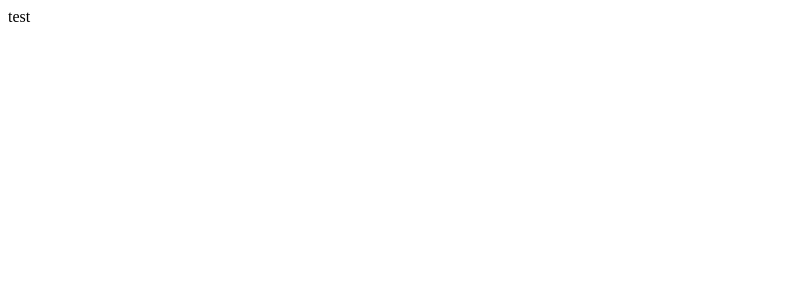
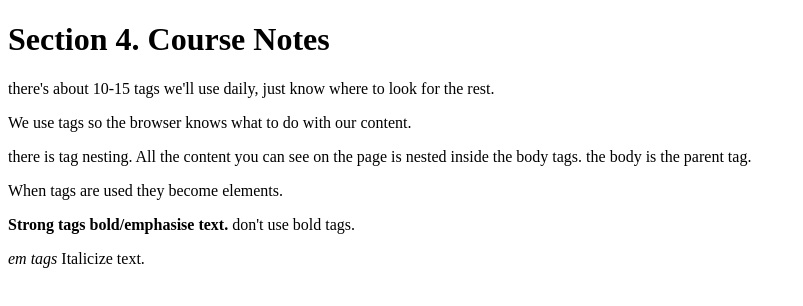
Before and after one commit to webdevin4months/neagoie-html5, a plain HTML site: page index.html in a window 1280 px wide. Shown: the whole page, without its empty margins (0-803 px from the left). Drawn offline with Linux system fonts and the light colour scheme.

Commit message:
typed up some notes for section 4

```diff
--- a/index.html
+++ b/index.html
@@ -9,7 +9,14 @@
 </head>
 
 <body>
-    test
+    <h1>Section 4. Course Notes</h1>
+    <p>there's about 10-15 tags we'll use daily, just know where to look for the rest.</p>
+    <p>We use tags so the browser knows what to do with our content.</p>
+    <p>there is tag nesting. All the content you can see on the page is nested inside the body tags. the body is the
+        parent tag.</p>
+    <p>When tags are used they become elements.</p>
+    <p><strong>Strong tags bold/emphasise text.</strong> don't use bold tags.</p>
+    <p><em>em tags</em> Italicize text.</p>
 </body>
 
 </html>
```
